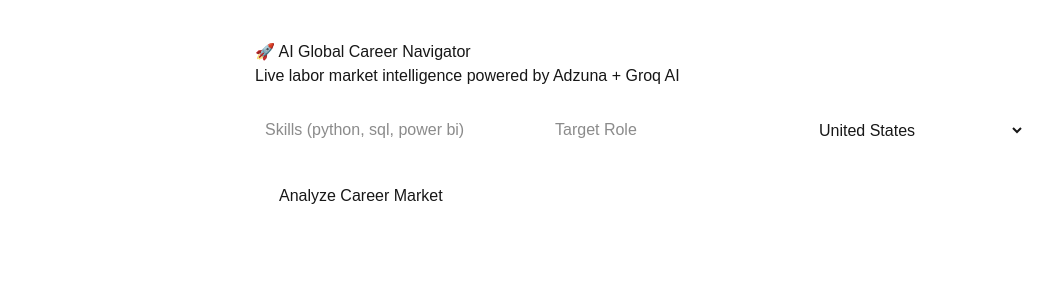
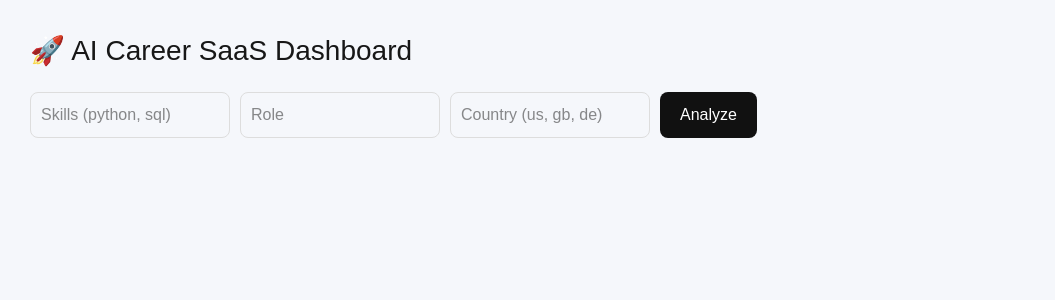
Before and after one commit to bhagyasreemalla/ai-careers-saas, a Next.js app in the folder frontend/: page / in a window 1280 px wide. Shown: the top 300 px of the page, without its empty margins (0-1055 px from the left). Built offline with nearby package versions, Linux system fonts and the light colour scheme.

Commit message:
Update page.tsx

```diff
--- a/frontend/app/page.tsx
+++ b/frontend/app/page.tsx
@@ -5,228 +5,223 @@ import { useState } from "react";
 export default function Home() {
   const [skills, setSkills] = useState("");
   const [role, setRole] = useState("");
-  const [country, setCountry] = useState("us");
-  const [result, setResult] = useState<any>(null);
+  const [country, setCountry] = useState("");
+
+  const [data, setData] = useState<any>(null);
   const [loading, setLoading] = useState(false);
 
-  const analyzeCareer = async () => {
+  const analyze = async () => {
     try {
       setLoading(true);
-      setResult(null);
+      setData(null);
 
-      const response = await fetch("http://127.0.0.1:8000/analyze", {
+      const res = await fetch("http://127.0.0.1:8000/analyze", {
         method: "POST",
-        headers: {
-          "Content-Type": "application/json",
-        },
-        body: JSON.stringify({
-          skills,
-          role,
-          country,
-        }),
+        headers: { "Content-Type": "application/json" },
+        body: JSON.stringify({ skills, role, country }),
       });
 
-      const data = await response.json();
-      setResult(data);
-    } catch (error) {
-      console.error(error);
-      alert("Backend connection failed");
+      const json = await res.json();
+      setData(json);
+    } catch (err) {
+      alert("Backend not reachable");
+      console.error(err);
     } finally {
       setLoading(false);
     }
   };
 
   return (
-    <main
-      style={{
-        maxWidth: "1200px",
-        margin: "0 auto",
-        padding: "40px",
-        fontFamily: "Arial, sans-serif",
-      }}
-    >
-      <h1>🚀 AI Global Career Navigator</h1>
+    <main style={styles.container}>
+      <h1 style={styles.title}>🚀 AI Career SaaS Dashboard</h1>
 
-      <p>
-        Live labor market intelligence powered by Adzuna + Groq AI
-      </p>
-
-      <div
-        style={{
-          display: "flex",
-          gap: "10px",
-          flexWrap: "wrap",
-          marginTop: "20px",
-        }}
-      >
+      {/* INPUTS */}
+      <div style={styles.inputRow}>
         <input
-          placeholder="Skills (python, sql, power bi)"
+          placeholder="Skills (python, sql)"
           value={skills}
           onChange={(e) => setSkills(e.target.value)}
-          style={{
-            padding: "10px",
-            width: "280px",
-          }}
+          style={styles.input}
         />
 
         <input
-          placeholder="Target Role"
+          placeholder="Role"
           value={role}
           onChange={(e) => setRole(e.target.value)}
-          style={{
-            padding: "10px",
-            width: "250px",
-          }}
+          style={styles.input}
         />
 
-        <select
+        <input
+          placeholder="Country (us, gb, de)"
           value={country}
           onChange={(e) => setCountry(e.target.value)}
-          style={{
-            padding: "10px",
-            width: "220px",
-          }}
-        >
-          <option value="us">United States</option>
-          <option value="gb">United Kingdom</option>
-          <option value="de">Germany</option>
-          <option value="in">India</option>
-          <option value="ca">Canada</option>
-          <option value="au">Australia</option>
-        </select>
+          style={styles.input}
+        />
+
+        <button onClick={analyze} style={styles.button}>
+          {loading ? "Analyzing..." : "Analyze"}
+        </button>
       </div>
 
-      <button
-        onClick={analyzeCareer}
-        disabled={loading}
-        style={{
-          marginTop: "20px",
-          padding: "12px 24px",
-          cursor: "pointer",
-          borderRadius: "8px",
-        }}
-      >
-        {loading ? "Analyzing..." : "Analyze Career Market"}
-      </button>
+      {/* KPI CARDS */}
+      {data && (
+        <div style={styles.cardsRow}>
+          <Card title="Market Score" value={data.market_data?.market_score} />
+          <Card title="Jobs Found" value={data.market_data?.total_jobs_found} />
+          <Card title="Avg Salary" value={data.salary_data?.average_salary || 0} />
+        </div>
+      )}
 
-      {result && (
-        <>
-          <div
-            style={{
-              display: "grid",
-              gridTemplateColumns: "repeat(auto-fit,minmax(220px,1fr))",
-              gap: "20px",
-              marginTop: "40px",
-            }}
-          >
-            <div
-              style={{
-                border: "1px solid #ddd",
-                borderRadius: "12px",
-                padding: "20px",
-              }}
-            >
-              <h3>📈 Market Score</h3>
-              <h1>{result.market_data?.market_score}</h1>
-            </div>
-
-            <div
-              style={{
-                border: "1px solid #ddd",
-                borderRadius: "12px",
-                padding: "20px",
-              }}
-            >
-              <h3>💼 Jobs Found</h3>
-              <h1>{result.market_data?.total_jobs_found}</h1>
-            </div>
+      {/* MAIN GRID */}
+      {data && (
+        <div style={styles.grid}>
+          {/* AI INSIGHT */}
+          <div style={styles.panel}>
+            <h2>🧠 AI Career Strategy</h2>
+            <pre style={styles.pre}>{data.ai_insight}</pre>
           </div>
 
-          <div
-            style={{
-              display: "grid",
-              gridTemplateColumns: "1fr 1fr",
-              gap: "20px",
-              marginTop: "30px",
-            }}
-          >
-            <div
-              style={{
-                border: "1px solid #ddd",
-                borderRadius: "12px",
-                padding: "20px",
-              }}
-            >
-              <h2>🏢 Top Hiring Companies</h2>
-
-              <ul>
-                {result.market_data?.top_companies?.map(
-                  (company: string, index: number) => (
-                    <li key={index}>{company}</li>
-                  )
-                )}
-              </ul>
-            </div>
-
-            <div
-              style={{
-                border: "1px solid #ddd",
-                borderRadius: "12px",
-                padding: "20px",
-              }}
-            >
-              <h2>📍 Top Hiring Locations</h2>
-
-              <ul>
-                {result.market_data?.top_locations?.map(
-                  (location: string, index: number) => (
-                    <li key={index}>{location}</li>
-                  )
-                )}
-              </ul>
-            </div>
+          {/* TOP COMPANIES */}
+          <div style={styles.panel}>
+            <h2>🏢 Top Companies</h2>
+            {data.market_data?.top_companies?.map((c: string, i: number) => (
+              <div key={i} style={styles.listItem}>{c}</div>
+            ))}
           </div>
 
-          <div
-            style={{
-              marginTop: "30px",
-              border: "1px solid #ddd",
-              borderRadius: "12px",
-              padding: "20px",
-            }}
-          >
-            <h2>🔥 Top Job Titles</h2>
-
-            <ul>
-              {result.market_data?.top_job_titles?.map(
-                (title: string, index: number) => (
-                  <li key={index}>{title}</li>
-                )
-              )}
-            </ul>
+          {/* TOP LOCATIONS */}
+          <div style={styles.panel}>
+            <h2>📍 Locations</h2>
+            {data.market_data?.top_locations?.map((l: string, i: number) => (
+              <div key={i} style={styles.listItem}>{l}</div>
+            ))}
           </div>
 
-          <div
-            style={{
-              marginTop: "30px",
-              border: "1px solid #ddd",
-              borderRadius: "12px",
-              padding: "20px",
-            }}
-          >
-            <h2>🤖 AI Career Strategy</h2>
+          {/* SKILL GAP */}
+          <div style={styles.panel}>
+            <h2>🎯 Skill Gap</h2>
+            {data.skill_gap_analysis?.missing_skills?.map((s: string, i: number) => (
+              <div key={i} style={styles.badge}>{s}</div>
+            ))}
+          </div>
 
-            <pre
-              style={{
-                whiteSpace: "pre-wrap",
-                fontFamily: "inherit",
-              }}
-            >
-              {result.ai_insight}
-            </pre>
+          {/* MARKET SKILLS */}
+          <div style={styles.panel}>
+            <h2>📊 Market Skills</h2>
+            {data.market_skills?.slice(0, 8).map((s: any, i: number) => (
+              <div key={i} style={styles.skillBar}>
+                <span>{s[0]}</span>
+                <div style={{ ...styles.bar, width: `${Math.min(s[1] * 10, 100)}%` }} />
+              </div>
+            ))}
           </div>
-        </>
+        </div>
       )}
     </main>
   );
 }
+
+/* ---------------- COMPONENT ---------------- */
+
+function Card({ title, value }: any) {
+  return (
+    <div style={styles.card}>
+      <h4>{title}</h4>
+      <h2>{value}</h2>
+    </div>
+  );
+}
+
+/* ---------------- STYLES ---------------- */
+
+const styles: any = {
+  container: {
+    padding: "30px",
+    fontFamily: "Arial",
+    background: "#f5f7fb",
+    minHeight: "100vh",
+  },
+
+  title: {
+    fontSize: "28px",
+    marginBottom: "20px",
+  },
+
+  inputRow: {
+    display: "flex",
+    gap: "10px",
+    flexWrap: "wrap",
+    marginBottom: "20px",
+  },
+
+  input: {
+    padding: "10px",
+    borderRadius: "8px",
+    border: "1px solid #ddd",
+    width: "200px",
+  },
+
+  button: {
+    padding: "10px 20px",
+    background: "#111",
+    color: "#fff",
+    borderRadius: "8px",
+    cursor: "pointer",
+  },
+
+  cardsRow: {
+    display: "flex",
+    gap: "15px",
+    marginBottom: "20px",
+  },
+
+  card: {
+    flex: 1,
+    background: "#fff",
+    padding: "15px",
+    borderRadius: "10px",
+    boxShadow: "0 2px 8px rgba(0,0,0,0.05)",
+  },
+
+  grid: {
+    display: "grid",
+    gridTemplateColumns: "1fr 1fr",
+    gap: "15px",
+  },
+
+  panel: {
+    background: "#fff",
+    padding: "15px",
+    borderRadius: "10px",
+    boxShadow: "0 2px 8px rgba(0,0,0,0.05)",
+  },
+
+  listItem: {
+    padding: "6px 0",
+    borderBottom: "1px solid #eee",
+  },
+
+  badge: {
+    display: "inline-block",
+    background: "#ffe8e8",
+    padding: "6px 10px",
+    margin: "5px",
+    borderRadius: "6px",
+  },
+
+  skillBar: {
+    marginBottom: "10px",
+  },
+
+  bar: {
+    height: "6px",
+    background: "#4f46e5",
+    borderRadius: "5px",
+    marginTop: "4px",
+  },
+
+  pre: {
+    whiteSpace: "pre-wrap",
+    fontSize: "13px",
+  },
+};
```
